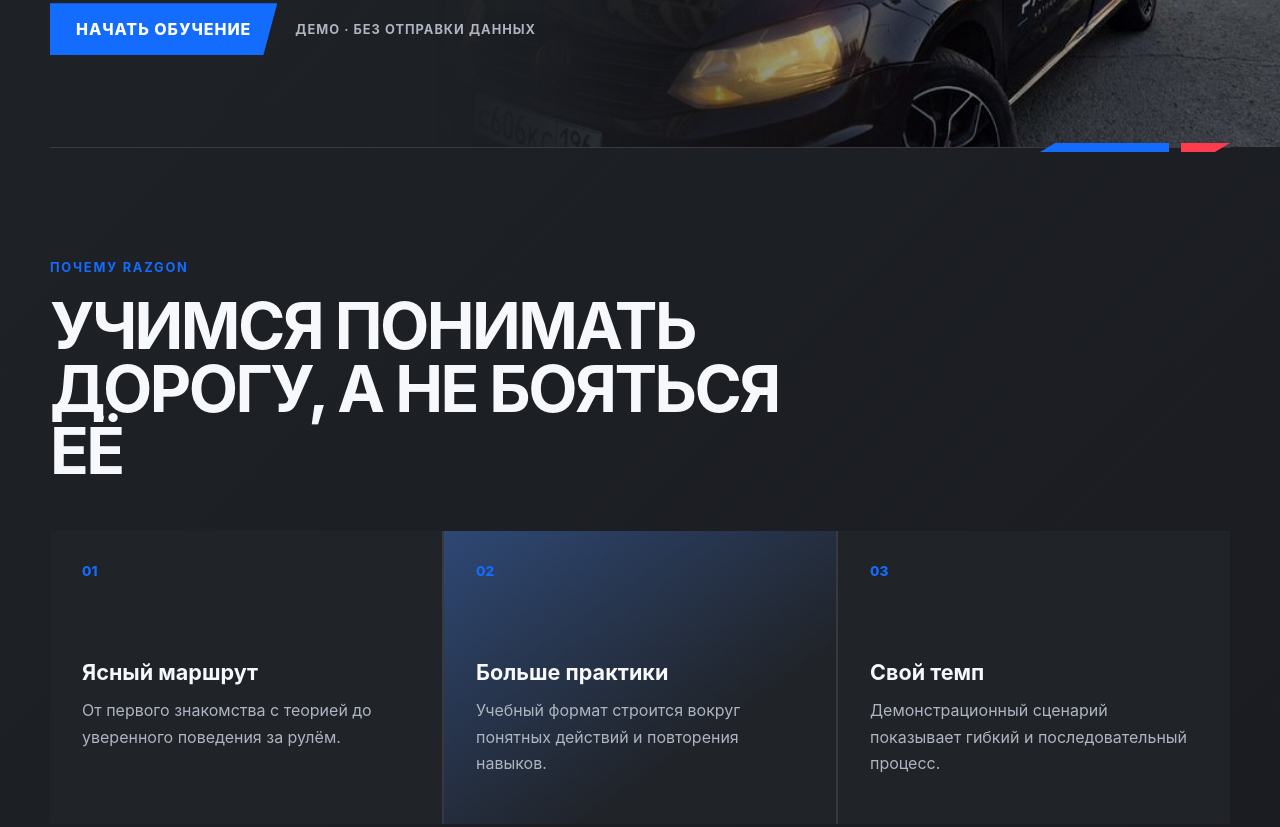
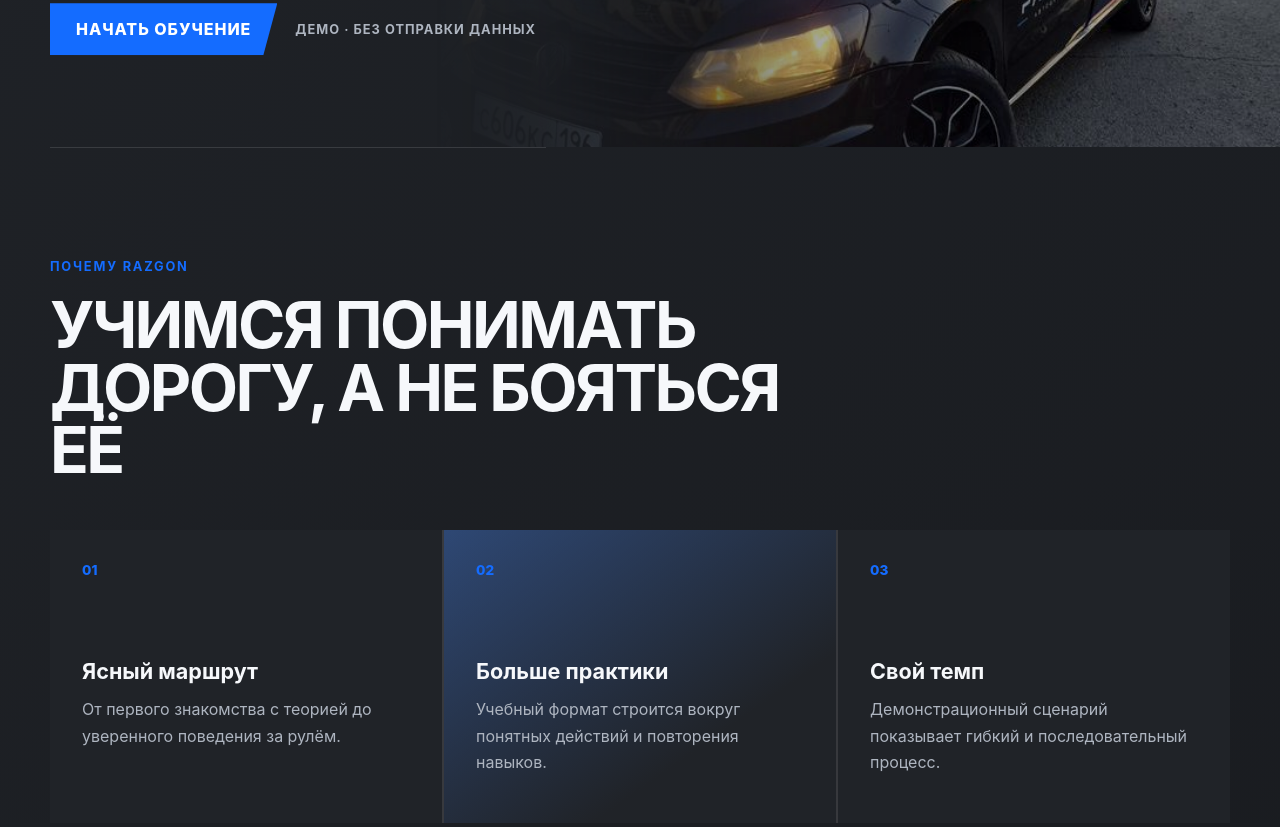
Before and after one commit to egork6196-lgtm/razgon-site, a plain HTML site: page index.html in a window 1280 px wide. Shown: the part 653-1480 px from the top of the page. Drawn offline with Linux system fonts and the light colour scheme.

Commit message:
Refine hero section divider

```diff
--- a/styles.css
+++ b/styles.css
@@ -375,6 +375,22 @@ select:focus-visible {
   right: auto;
   left: 0;
   transform: scaleX(-1);
+}
+
+.section-intro {
+  border-top: 0;
+}
+
+.section-intro::before {
+  top: 0;
+  right: auto;
+  left: 0;
+  width: 42%;
+  height: 1px;
+  background: var(--line);
+  clip-path: none;
+  box-shadow: none;
+  transform: none;
 }
 
 .programs::after {
```
